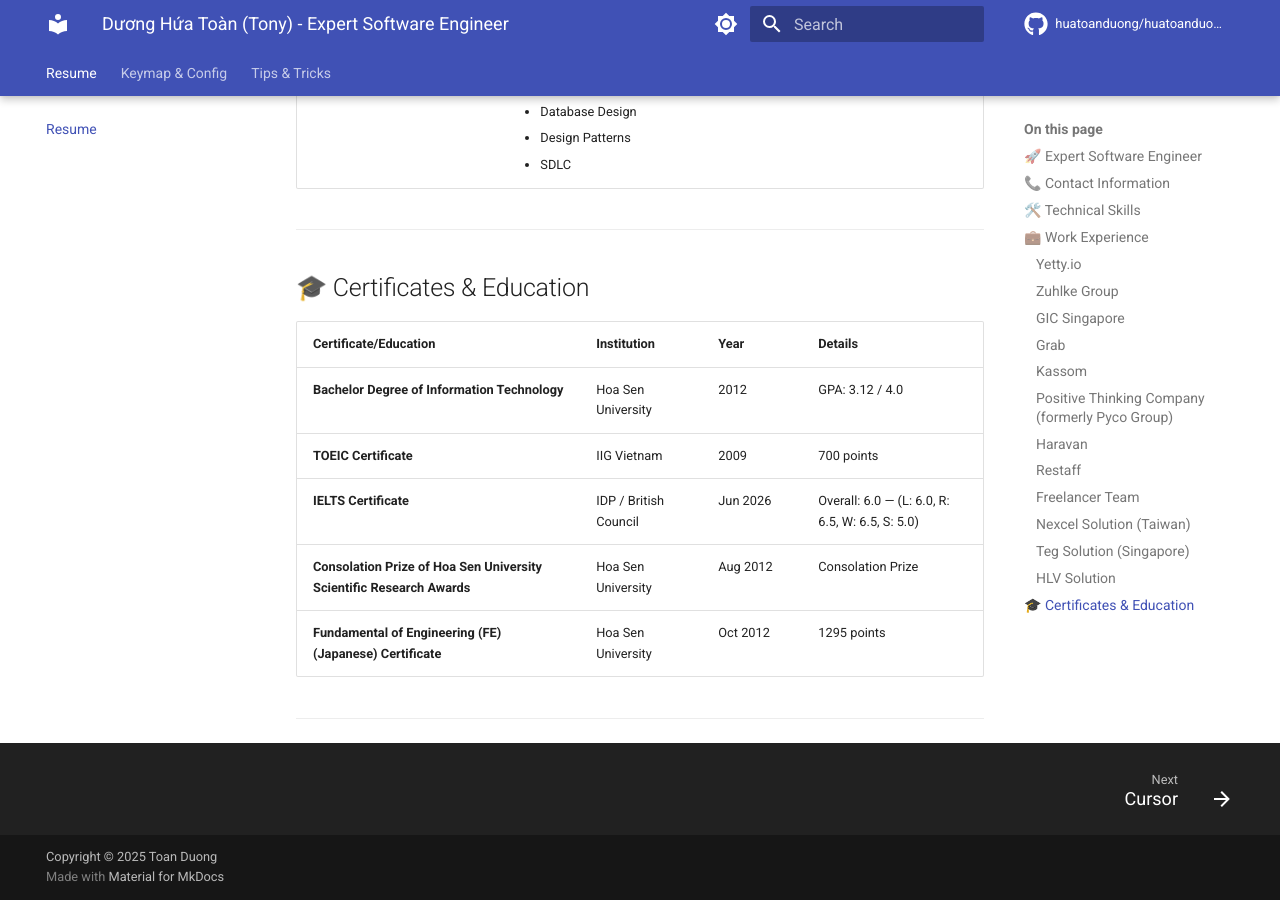
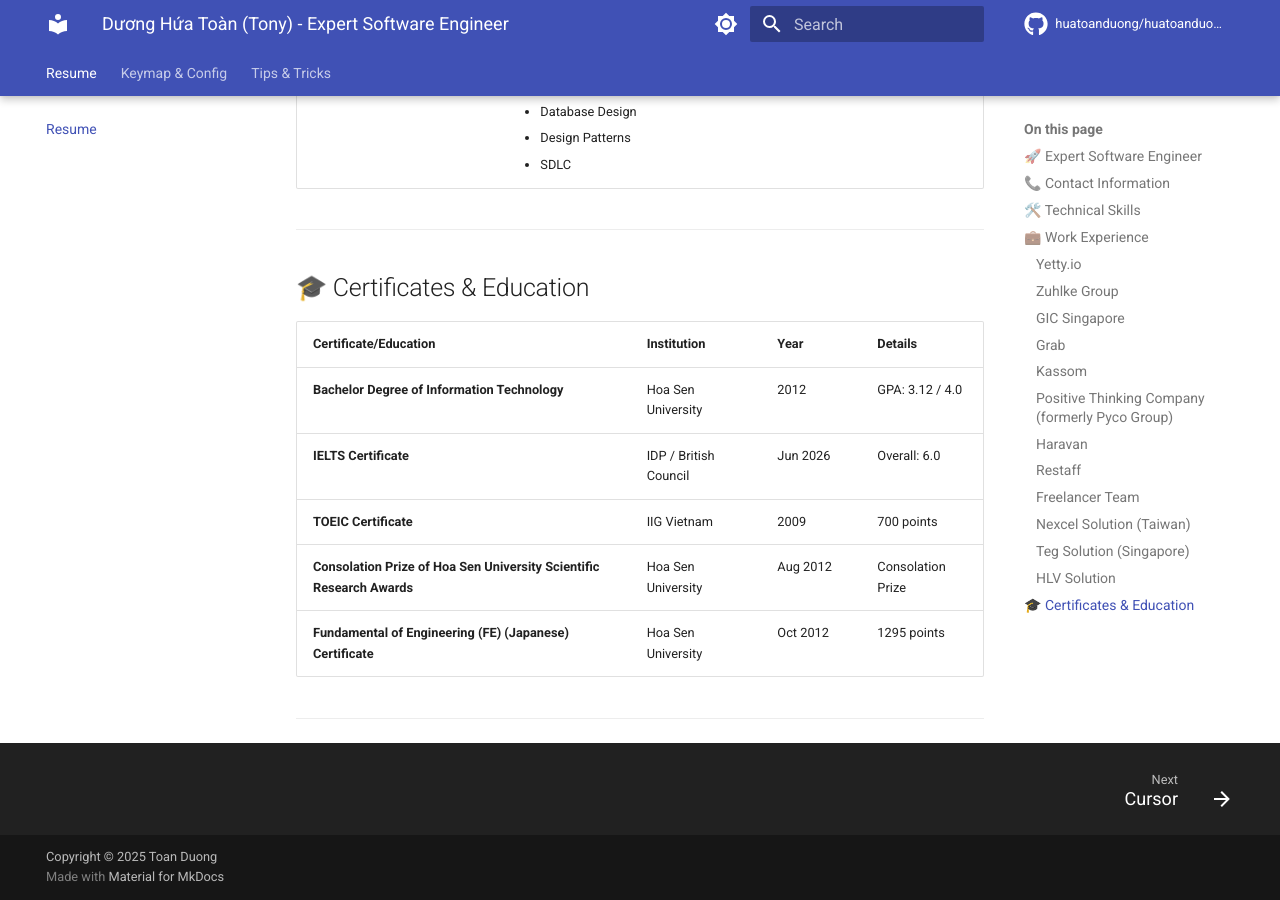
Before and after one commit to huatoanduong/huatoanduong.github.io, an MkDocs documentation site: the page built from docs/index.md, in a window 1280 px wide and 900 px high, scrolled down 13484 px. Built offline with MkDocs 1.6.1 and Material for MkDocs 9.7.7, drawn with Linux system fonts in a browser that asks for light colours; comment, search, counter and statistics services are not loaded.

Commit message:
Refactor IELTS Certificate details across multiple documents (#30)
- Removed redundant IELTS Certificate entries and updated to a
consistent format in temp.html, index.md, 03-certificates.md, data.json,
and resume.md.
- Ensured clarity and uniformity in the presentation of certificate
information.

```diff
--- a/docs/index.md
+++ b/docs/index.md
@@ -883,16 +883,16 @@
       <td>GPA: 3.12 / 4.0</td>
     </tr>
     <tr>
+      <td><strong>IELTS Certificate</strong></td>
+      <td>IDP / British Council</td>
+      <td>Jun 2026</td>
+      <td>Overall: 6.0</td>
+    </tr>
+    <tr>
       <td><strong>TOEIC Certificate</strong></td>
       <td>IIG Vietnam</td>
       <td>2009</td>
       <td>700 points</td>
-    </tr>
-    <tr>
-      <td><strong>IELTS Certificate</strong></td>
-      <td>IDP / British Council</td>
-      <td>Jun 2026</td>
-      <td>Overall: 6.0 — (L: 6.0, R: 6.5, W: 6.5, S: 5.0)</td>
     </tr>
     <tr>
       <td><strong>Consolation Prize of Hoa Sen University Scientific Research Awards</strong></td>
```
Also changed, not shown: markdown/03-certificates.md (+4 -4 lines), markdown/resume.md (+4 -4 lines), temp.html (+6 -6 lines), 1 other file.
